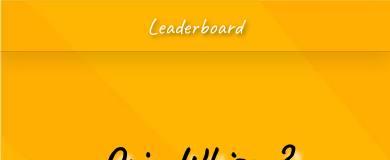
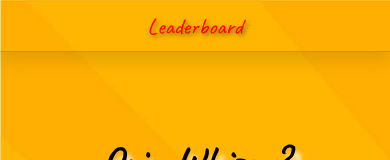
Before and after one commit to sambidrana/quiz-wizard, a React (Vite) app: page / in a window 390 px wide. Shown: the top 160 px of the page. Built offline with nearby package versions, Linux system fonts and the light colour scheme.

Commit message:
bug fixex for mobile resposive one plus

```diff
--- a/src/index.css
+++ b/src/index.css
@@ -14,7 +14,7 @@
 html,
 body {
   font-family: "Caveat", cursive;
-  margin: 0;
+  margin: 0 auto;
 }
 /* Navbar */
 .navbar {
@@ -319,6 +319,8 @@ body {
   .nav-home,
   .nav-settings {
     font-size: 1.5em;
+    color: green;
+
   }
   /* Home */
   .user-detail-container {
@@ -403,6 +405,8 @@ body {
   .nav-home,
   .nav-settings {
     font-size: 1.1em;
+    color: red;
+
   }
   /* Home */
   .user-detail-container {
```
